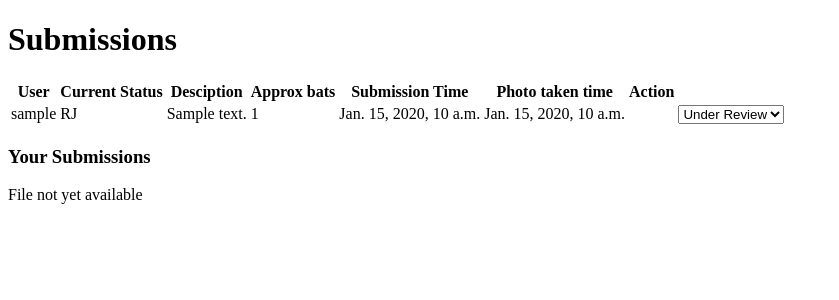
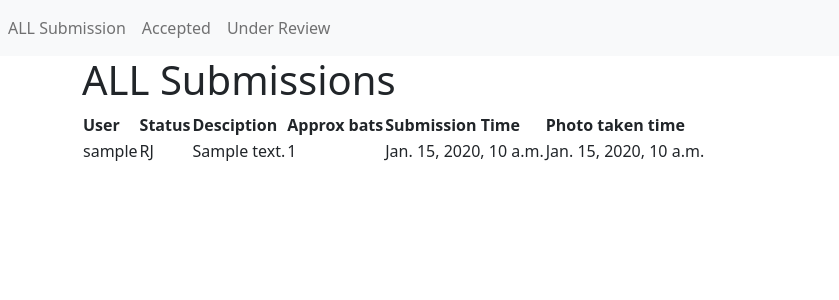
Before and after one commit to ArthikBhandary/Bat-Roost, a Django app: page /submission/all/ in a window 1280 px wide. Shown: the top 300 px of the page, without its empty margins (0-839 px from the left). Run offline with Django 3.2, Linux system fonts and the light colour scheme; a user stored in the database is signed in; tables that the repository leaves empty hold one stand-in row (values such as "Sample post").

Commit message:
added submission templates

```diff
--- a/bat_roost/submission/urls.py
+++ b/bat_roost/submission/urls.py
@@ -1,9 +1,9 @@
 from django.urls import path, re_path
-from .views import AllSubmissionView, RejectedSubmissionView, ReviewSubmissionView
+from .views import AllSubmissionView, AcceptedSubmissionView, ReviewSubmissionView
 app_name = "submission"
 
 urlpatterns = [
-    path('all/',AllSubmissionView.as_view(),name='all_submission'),
-    path('rejected/', RejectedSubmissionView.as_view(), name="rejected_submission"),
-    path('review/', ReviewSubmissionView.as_view(), name="review_submission"),
+    path('all/',AllSubmissionView.as_view(),name='AllSubmissionView'),
+    path('accepted/', AcceptedSubmissionView.as_view(), name="AcceptedSubmissionView"),
+    path('review/', ReviewSubmissionView.as_view(), name="ReviewSubmissionView"),
 ]
--- a/bat_roost/submission/views.py
+++ b/bat_roost/submission/views.py
@@ -12,7 +12,7 @@ class AllSubmissionView(IsUserAdminTestMixin, ListView):
     model = Submission
     paginate_by = 10
 
-    template_name = 'submission/submit.html'
+    template_name = 'submission/all_sub.html'
 
     def get_context_data(self, **kwargs):
         context = super(AllSubmissionView, self).get_context_data(**kwargs)
@@ -32,15 +32,16 @@ class AllSubmissionView(IsUserAdminTestMixin, ListView):
         return context
 
 
-class RejectedSubmissionView(AllSubmissionView):
-    template_name = 'submission/submit.html'
+class AcceptedSubmissionView(AllSubmissionView):
+    model = Submission
+    template_name = 'submission/sub_accept.html'
 
     def get_queryset(self, *args, **kwargs):
-        return Submission.objects.filter(status=Submission.REJECTED)
+        return Submission.objects.filter(status=Submission.ACCEPTED)
 
 
 class ReviewSubmissionView(AllSubmissionView):
-    template_name = 'submission/submit.html'
+    template_name = 'submission/sub_ur.html'
 
     def get_queryset(self, *args, **kwargs):
         return Submission.objects.filter(status=Submission.UNDER_REVIEW)
--- /dev/null
+++ b/bat_roost/templates/submission/all_sub.html
@@ -0,0 +1,60 @@
+{% extends 'submission/base.html'%}
+{%block body_block%}
+
+<head>
+    <meta charset="UTF-8">
+    <meta http-equiv="X-UA-Compatible" content="IE=edge">
+    <meta name="viewport" content="width=device-width, initial-scale=1.0">
+    <title>Submissions</title>
+</head>
+<body>
+    <h1> ALL Submissions </h1>
+    {% if submission_list%}
+    <table id='submission'  borderstyle>
+        {%for submission in submission_list%}
+        <tr>
+            <th>User    </th>
+            <th>Status</th>
+            <th>Desciption</th>
+            <th>Approx bats</th>
+            <th>Submission Time</th>
+
+            <th>Photo taken time</th>
+
+        </tr>
+        <tr>
+            <td>{{submission.user}}</td>
+            <td>{{submission.status}}</td>
+            <td>{{submission.description}}</td>
+            <td>{{submission.approx_bats}}</td>
+            <td>{{submission.submission_time}}</td>
+
+            <td>{{submission.photo_taken_time}}</td>
+
+        </tr>
+        {%endfor%}
+    </table>
+    {% if is_paginated %}
+<ul class="pagination">
+{% if page_obj.has_previous %}
+    <li>
+        <span><a href="?page={{ page_obj.previous_page_number }}">Previous</a></span>
+    </li>
+{% endif %}
+    <li class="">
+        <span>Page {{ page_obj.number }} of {{ page_obj.paginator.num_pages }}.</span>
+    </li>
+{% if page_obj.has_next %}
+    <li>
+        <span><a href="?page={{ page_obj.next_page_number }}">Next</a></span>
+    </li>
+{% endif %}
+</ul>
+{% else %}
+
+{% endif %}
+
+    {%endif%}
+
+</body>
+{% endblock%}
--- /dev/null
+++ b/bat_roost/templates/submission/base.html
@@ -0,0 +1,36 @@
+<!DOCTYPE html>
+<html lang="en">
+<head>
+    <meta charset="UTF-8">
+    <meta http-equiv="X-UA-Compatible" content="IE=edge">
+    <meta name="viewport" content="width=device-width, initial-scale=1.0">
+    <title>Document</title>
+    <!-- CSS only -->
+    <link href="https://cdn.jsdelivr.net/npm/bootstrap@5.0.0-beta3/dist/css/bootstrap.min.css" rel="stylesheet" integrity="sha384-eOJMYsd53ii+scO/bJGFsiCZc+5NDVN2yr8+0RDqr0Ql0h+rP48ckxlpbzKgwra6" crossorigin="anonymous">
+
+</head>
+<body>
+    <nav class="navbar navbar-expand-lg navbar-light bg-light">
+
+
+        <div class="collapse navbar-collapse" id="navbarNav">
+          <ul class="navbar-nav">
+            <li class="nav-item active">
+              <a class="nav-link" href="{% url 'submission:AllSubmissionView' %}">ALL Submission</a>
+            </li>
+            <li class="nav-item active">
+              <a class="nav-link" href="{% url 'submission:AcceptedSubmissionView' %}">Accepted</a>
+            </li>
+            <li class="nav-item">
+              <a class="nav-link" href="{% url 'submission:ReviewSubmissionView'%}">Under Review</a>
+            </li>
+
+          </ul>
+        </div>
+      </nav>
+    <div class='container'>
+    {% block body_block%}
+    {% endblock %}
+    </div>
+</body>
+</html>
--- a/bat_roost/templates/submission/submit.html
+++ b/bat_roost/templates/submission/sub_accept.html
@@ -1,5 +1,6 @@
-<!DOCTYPE html>
-<html lang="en">
+{% extends 'submission/base.html'%}
+{%block body_block%}
+
 <head>
     <meta charset="UTF-8">
     <meta http-equiv="X-UA-Compatible" content="IE=edge">
@@ -7,34 +8,29 @@
     <title>Submissions</title>
 </head>
 <body>
-    <h1> Submissions </h1>
+    <h1> Accepted </h1>
     {% if submission_list%}
     <table id='submission'  borderstyle>
         {%for submission in submission_list%}
         <tr>
             <th>User    </th>
-            <th>Current Status  </th>
-            <th>Desciption</th>
+
+            <th>Description</th>
             <th>Approx bats</th>
             <th>Submission Time</th>
 
             <th>Photo taken time</th>
-            <th> Action </th>
+
         </tr>
         <tr>
             <td>{{submission.user}}</td>
-            <td>{{submission.status}}</td>
+
             <td>{{submission.description}}</td>
             <td>{{submission.approx_bats}}</td>
             <td>{{submission.submission_time}}</td>
 
             <td>{{submission.photo_taken_time}}</td>
-            <td><td><select id="status">
-                <option value="Under Review">Under Review</option>
-                <option value="Accepted">Accepted</option>
-                <option value="Rejected">Rejected</option>
 
-              </select></td></td>
         </tr>
         {%endfor%}
     </table>
@@ -55,11 +51,10 @@
 {% endif %}
 </ul>
 {% else %}
-    <h3>Your Submissions</h3>
-    <p>File not yet available</p>
+
 {% endif %}
 
     {%endif%}
 
 </body>
-</html>
+{% endblock%}
```
Also changed, not shown: bat_roost/templates/submission/sub_ur.html (added, +59 -0 lines).
